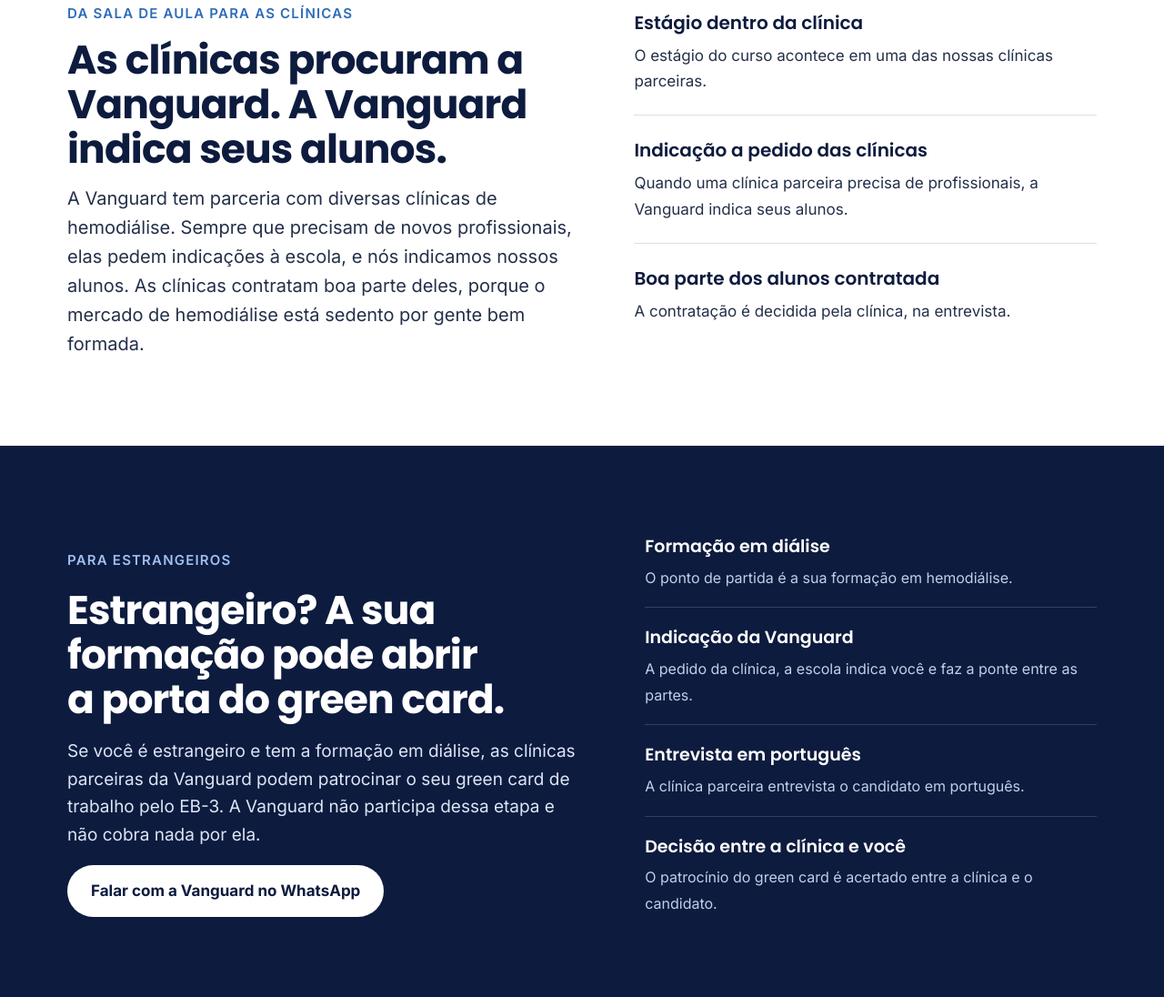
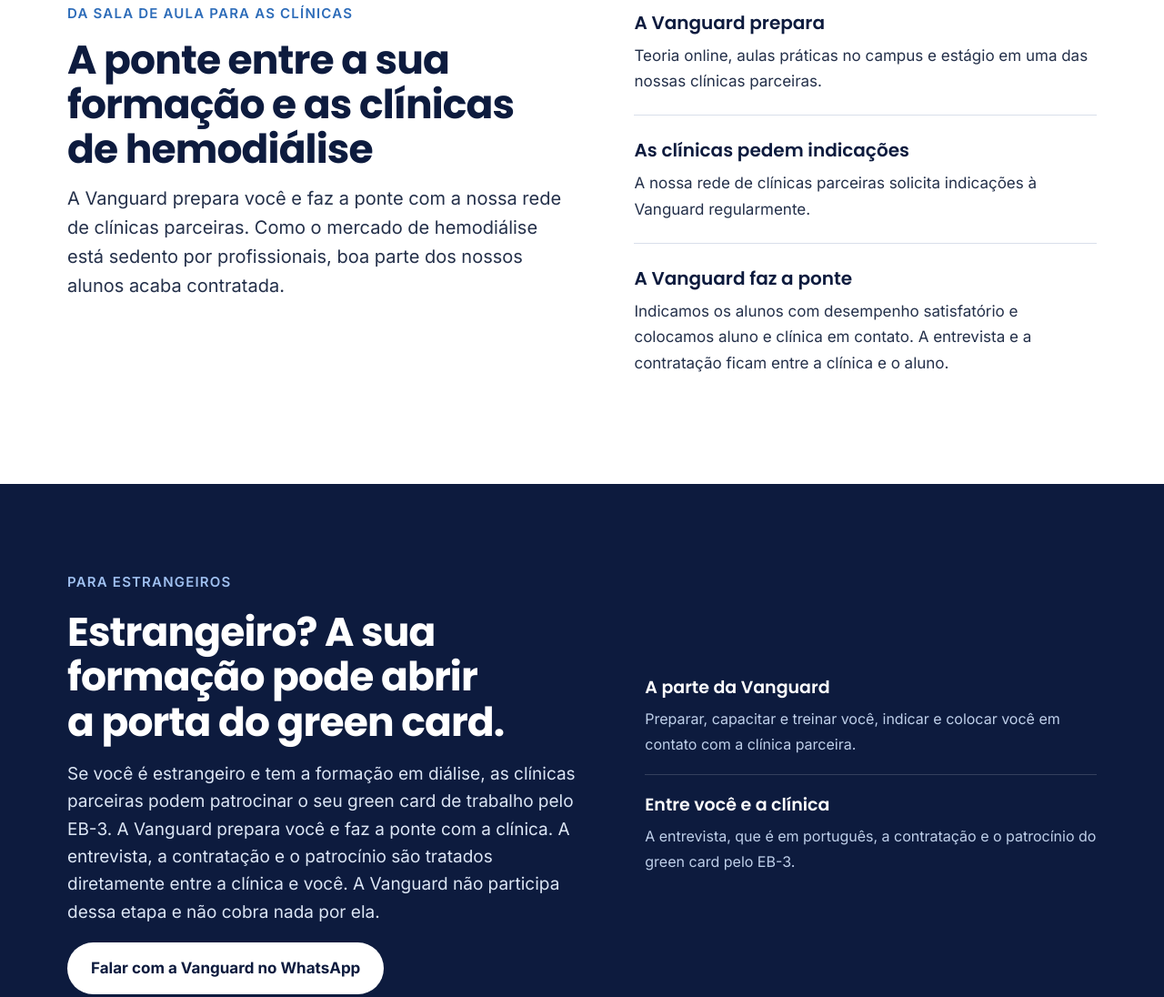
Before and after one commit to vanguardptbr-dot/vanguard-saude-site, a plain HTML site: page index.html in a window 1280 px wide. Shown: the part 3692-4788 px from the top of the page at 91% size. Drawn offline with Linux system fonts and the light colour scheme.

Commit message:
Reescreve as seções de clínicas e estrangeiros com o papel da escola
A Vanguard prepara, as clínicas pedem indicações regularmente e a escola
faz a ponte; entrevista, contratação e patrocínio ficam entre a clínica e
o aluno. FAQ ajustado no mesmo sentido.

Co-Authored-By: Claude Opus 5.5 <noreply@anthropic.com>
Claude-Session: https://claude.ai/code/session_01XXKpb4wVDX5kfGMYLD5wRe

```diff
--- a/index.html
+++ b/index.html
@@ -446,13 +446,13 @@ footer details p{margin-top:10px;max-width:90ch}
   <div class="wrap">
     <div class="cab revela">
       <span class="eyebrow">Da sala de aula para as clínicas</span>
-      <h2>As clínicas procuram a Vanguard. A Vanguard indica seus alunos.</h2>
-      <p class="lead">A Vanguard tem parceria com diversas clínicas de hemodiálise. Sempre que precisam de novos profissionais, elas pedem indicações à escola, e nós indicamos nossos alunos. As clínicas contratam boa parte deles, porque o mercado de hemodiálise está sedento por gente bem formada.</p>
+      <h2>A ponte entre a sua formação e as clínicas de hemodiálise</h2>
+      <p class="lead">A Vanguard prepara você e faz a ponte com a nossa rede de clínicas parceiras. Como o mercado de hemodiálise está sedento por profissionais, boa parte dos nossos alunos acaba contratada.</p>
     </div>
     <div class="pontos revela">
-      <div class="ponto"><b>Estágio dentro da clínica</b><span>O estágio do curso acontece em uma das nossas clínicas parceiras.</span></div>
-      <div class="ponto"><b>Indicação a pedido das clínicas</b><span>Quando uma clínica parceira precisa de profissionais, a Vanguard indica seus alunos.</span></div>
-      <div class="ponto"><b>Boa parte dos alunos contratada</b><span>A contratação é decidida pela clínica, na entrevista.</span></div>
+      <div class="ponto"><b>A Vanguard prepara</b><span>Teoria online, aulas práticas no campus e estágio em uma das nossas clínicas parceiras.</span></div>
+      <div class="ponto"><b>As clínicas pedem indicações</b><span>A nossa rede de clínicas parceiras solicita indicações à Vanguard regularmente.</span></div>
+      <div class="ponto"><b>A Vanguard faz a ponte</b><span>Indicamos os alunos com desempenho satisfatório e colocamos aluno e clínica em contato. A entrevista e a contratação ficam entre a clínica e o aluno.</span></div>
     </div>
   </div>
 </section>
@@ -462,14 +462,12 @@ footer details p{margin-top:10px;max-width:90ch}
     <div class="texto revela">
       <span class="eyebrow">Para estrangeiros</span>
       <h2>Estrangeiro? A sua formação pode abrir a porta do green card.</h2>
-      <p>Se você é estrangeiro e tem a formação em diálise, as clínicas parceiras da Vanguard podem patrocinar o seu green card de trabalho pelo EB-3. A Vanguard não participa dessa etapa e não cobra nada por ela.</p>
+      <p>Se você é estrangeiro e tem a formação em diálise, as clínicas parceiras podem patrocinar o seu green card de trabalho pelo EB-3. A Vanguard prepara você e faz a ponte com a clínica. A entrevista, a contratação e o patrocínio são tratados diretamente entre a clínica e você. A Vanguard não participa dessa etapa e não cobra nada por ela.</p>
       <div><a class="btn btn-claro js-wa" href="#contato" data-msg="Olá! Quero saber mais sobre o curso de Técnico em Hemodiálise e as clínicas parceiras.">Falar com a Vanguard no WhatsApp</a></div>
     </div>
     <div class="fatos revela">
-      <div class="fato"><b>Formação em diálise</b><span>O ponto de partida é a sua formação em hemodiálise.</span></div>
-      <div class="fato"><b>Indicação da Vanguard</b><span>A pedido da clínica, a escola indica você e faz a ponte entre as partes.</span></div>
-      <div class="fato"><b>Entrevista em português</b><span>A clínica parceira entrevista o candidato em português.</span></div>
-      <div class="fato"><b>Decisão entre a clínica e você</b><span>O patrocínio do green card é acertado entre a clínica e o candidato.</span></div>
+      <div class="fato"><b>A parte da Vanguard</b><span>Preparar, capacitar e treinar você, indicar e colocar você em contato com a clínica parceira.</span></div>
+      <div class="fato"><b>Entre você e a clínica</b><span>A entrevista, que é em português, a contratação e o patrocínio do green card pelo EB-3.</span></div>
     </div>
   </div>
 </section>
@@ -532,8 +530,8 @@ footer details p{margin-top:10px;max-width:90ch}
       <details><summary>Dá para fazer o curso online?</summary><p>Sim. No curso de Técnico em Hemodiálise, a teoria é 100% online, no seu ritmo, e ao final você recebe o certificado de Técnico em Hemodiálise de uma escola dos Estados Unidos.</p><p>As aulas práticas acontecem no campus em Lauderhill, e o estágio, em uma das nossas clínicas parceiras. Quem já está nos Estados Unidos pode seguir direto para as aulas práticas e o estágio.</p><p>Quem está no Brasil recebe o certificado de Técnico em Hemodiálise e cumpre as horas práticas quando obtiver o visto americano.</p><p>A prova do BONENT pode ser feita num segundo momento e não impede a emissão do certificado.</p></details>
       <details><summary>Quais são os horários?</summary><p>Há turmas diurnas, noturnas e de fim de semana. Pergunte no WhatsApp as datas da próxima turma.</p></details>
       <details><summary>A escola garante emprego?</summary><p>Nenhuma escola séria garante emprego. A Vanguard oferece apoio de carreira: preparação de currículo, orientação para entrevistas e contato com profissionais da área. A pedido das nossas clínicas parceiras, a Vanguard também costuma indicar alunos e fazer a ponte entre eles e as clínicas, para que as partes acertem um eventual patrocínio de green card de trabalho pelo EB-3. Esse patrocínio é uma decisão entre a clínica e o candidato, tomada depois da entrevista. A Vanguard não participa dessa etapa e não cobra nada por ela.</p></details>
-      <details><summary>Como funciona a indicação para as clínicas?</summary><p>Quando uma clínica parceira precisa de novos profissionais, ela pede indicações à Vanguard. A escola indica alunos e faz o contato entre as partes. Daí em diante, entrevista, contratação e eventual patrocínio são tratados diretamente entre a clínica e o candidato.</p></details>
-      <details><summary>As clínicas parceiras patrocinam o green card?</summary><p>Podem patrocinar. Com a formação em diálise e depois da entrevista, que é em português, a clínica parceira pode patrocinar o green card de trabalho pelo EB-3. Essa decisão é da clínica, junto com o candidato.</p></details>
+      <details><summary>Como funciona a indicação para as clínicas?</summary><p>A nossa rede de clínicas parceiras solicita indicações à Vanguard regularmente. A escola indica os alunos com desempenho satisfatório e coloca aluno e clínica em contato. Daí em diante, entrevista, contratação e eventual patrocínio são tratados diretamente entre a clínica e o aluno.</p></details>
+      <details><summary>As clínicas parceiras patrocinam o green card?</summary><p>Podem patrocinar. Depois que a Vanguard faz a ponte, a entrevista, que é em português, e a decisão sobre o patrocínio do green card de trabalho pelo EB-3 ficam entre a clínica e o candidato.</p></details>
       <details><summary>A Vanguard Saúde é outra escola?</summary><p>Não. É o atendimento em português da Vanguard School of Professional Health, a mesma escola licenciada em Lauderhill, na Flórida.</p></details>
     </div>
   </div>
```
